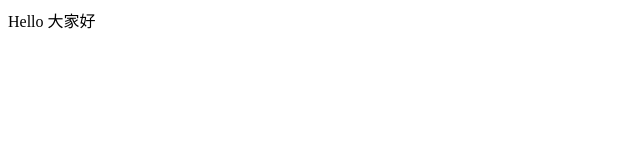
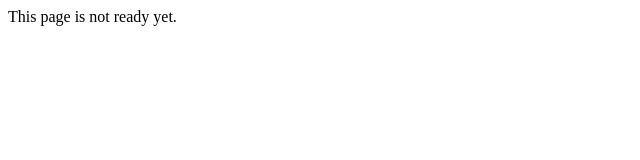
Before and after one commit to dongyangwang30/dongyangwang30.github.io, a plain HTML site: page index.html in a window 1280 px wide. Shown: the whole page, without its empty margins (0-640 px from the left). Drawn offline with Linux system fonts and the light colour scheme.

Commit message:
Update index.html

```diff
--- a/index.html
+++ b/index.html
@@ -1 +1 @@
-<p>Hello 大家好</p>
+<p>This page is not ready yet.</p>
```
